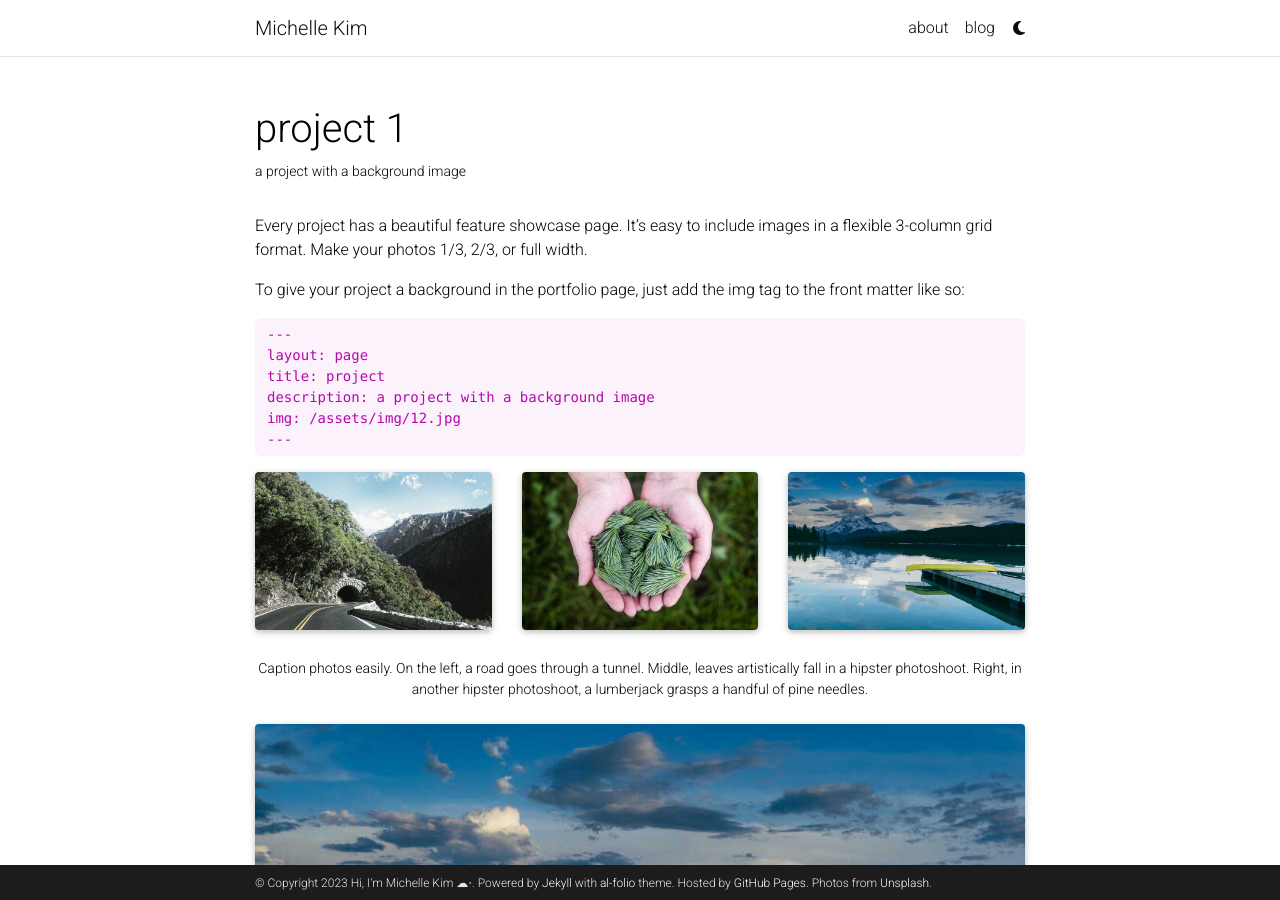
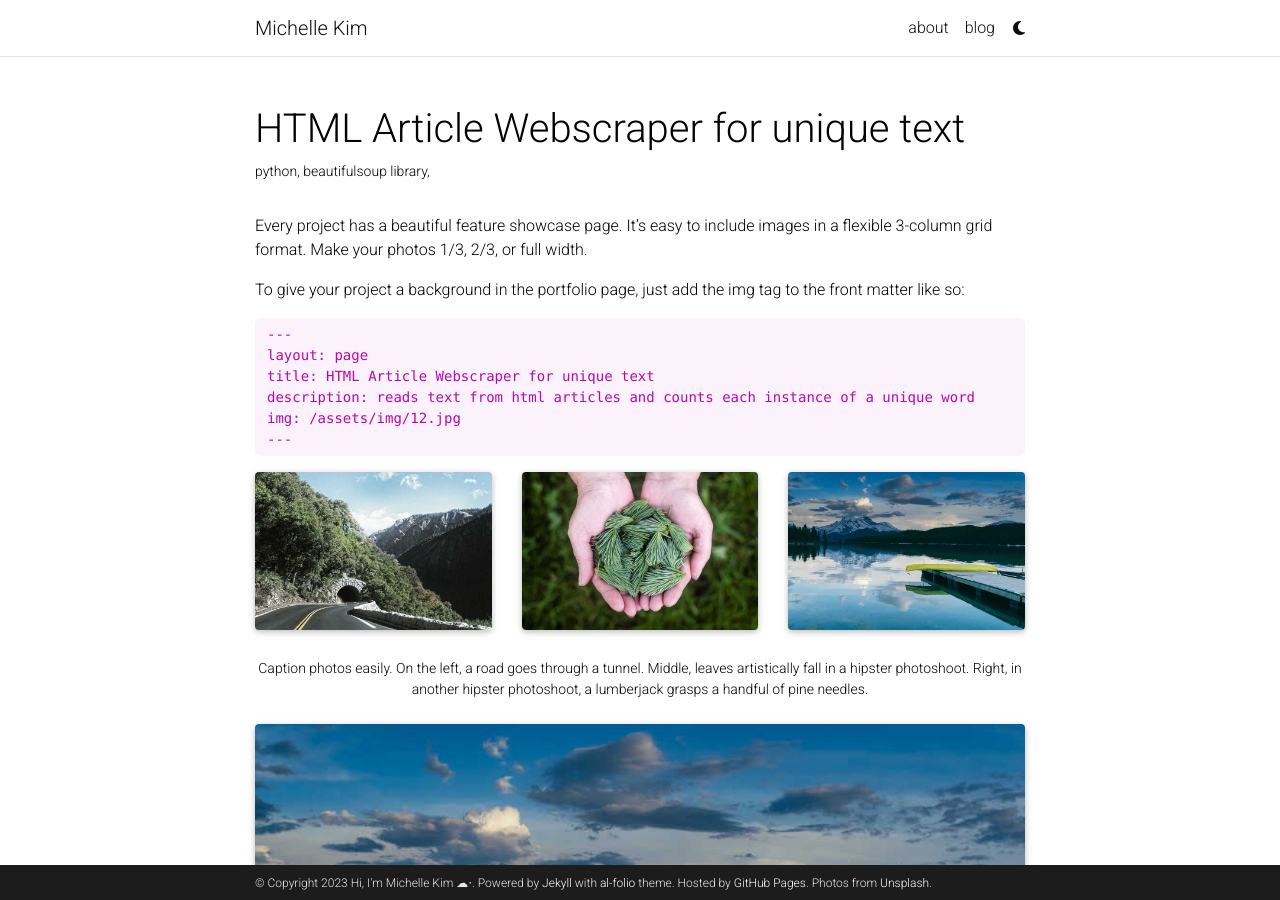
Before and after one commit to michellekim2/michellekim2.github.io, a Jekyll site: the page built from _projects/1_project.md, in a window 1280 px wide and 900 px high. Built offline with Jekyll 4.4.1, drawn with Linux system fonts in a browser that asks for light colours; full-size pictures stand in for the smaller copies a plugin makes; comment, search, counter and statistics services are not loaded; a style sheet for code colours, icons or effects is not loaded.

Commit message:
Update 1_project.md

```diff
--- a/_projects/1_project.md
+++ b/_projects/1_project.md
@@ -1,7 +1,7 @@
 ---
 layout: page
-title: project 1
-description: a project with a background image
+title: HTML Article Webscraper for unique text
+description: python, beautifulsoup library,
 img: assets/img/12.jpg
 importance: 1
 category: work
@@ -15,8 +15,8 @@ To give your project a background in the portfolio page, just add the img tag to
 
     ---
     layout: page
-    title: project
-    description: a project with a background image
+    title: HTML Article Webscraper for unique text
+    description: reads text from html articles and counts each instance of a unique word
     img: /assets/img/12.jpg
     ---
 
```
